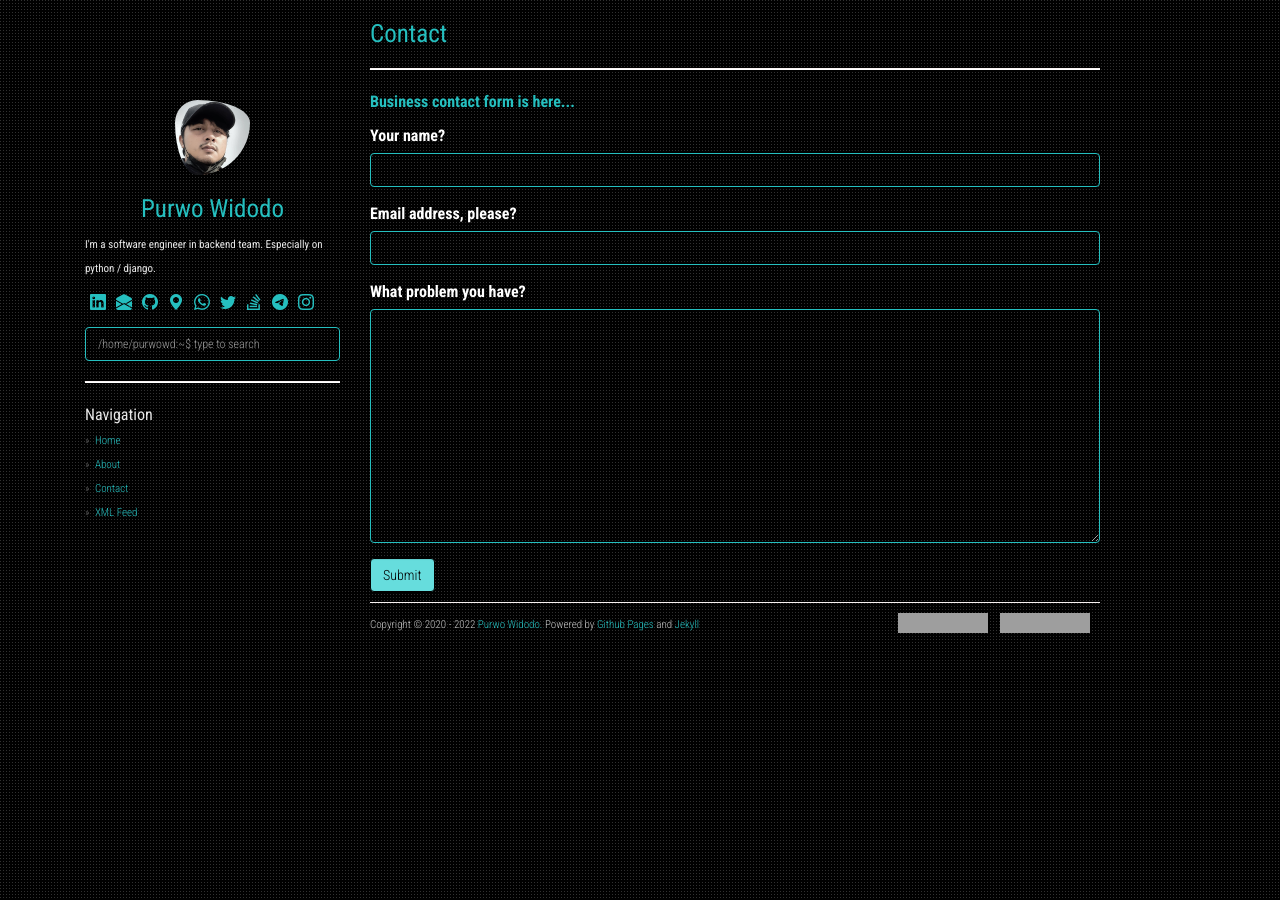
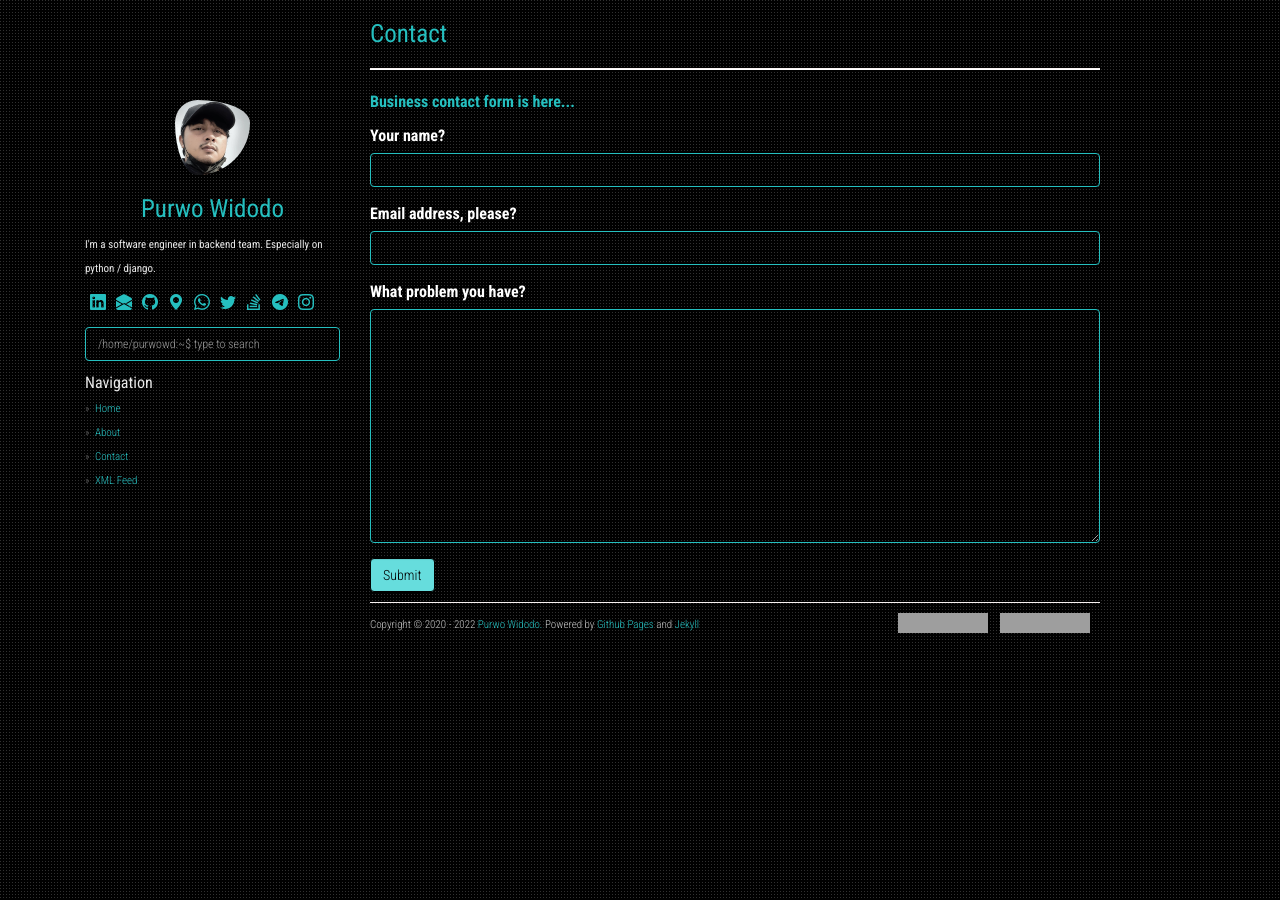
Before and after one commit to purwowd/purwowd.github.io, a Jekyll site: the page built from contact/index.html, in a window 1280 px wide. Built offline with Jekyll 4.4.1, drawn with Linux system fonts in a browser that asks for light colours; nearby versions of some CDN libraries; grey boxes are pictures that could not be loaded.

Commit message:
Some improvement

```diff
--- a/_layouts/default.html
+++ b/_layouts/default.html
@@ -88,6 +88,8 @@
 
   <!-- Font awesome icons -->
   <!-- <link href="/static/css/font-awesome.min.css" rel="stylesheet" integrity="sha384-T8Gy5hrqNKT+hzMclPo118YTQO6cYprQmhrYwIiQ/3axmI1hQomh7Ud2hPOy8SP1" crossorigin="anonymous"> -->
+
+  <!-- Bootstrap icons -->
   <link rel="stylesheet" href="https://cdn.jsdelivr.net/npm/bootstrap-icons@1.7.1/font/bootstrap-icons.css">
   <!-- syntax highlighting CSS -->
   <link rel="stylesheet" href="/static/css/syntax.css">
@@ -150,7 +152,7 @@
             id="js-search__input">
           <ul class="search__results" id="js-search__results"></ul>
         </div>
-        <hr />
+        <!-- <hr /> -->
         <ul class="sidebar-nav">
           <strong>Navigation</strong>
           <li><a href="/">Home</a></li>
```
Also changed, not shown: contact/index.html (+0 -19 lines).
